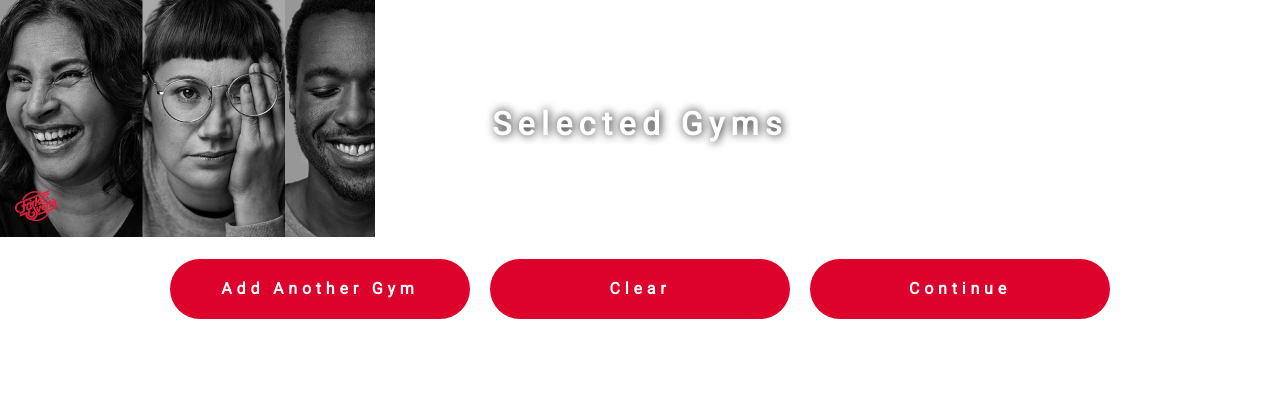
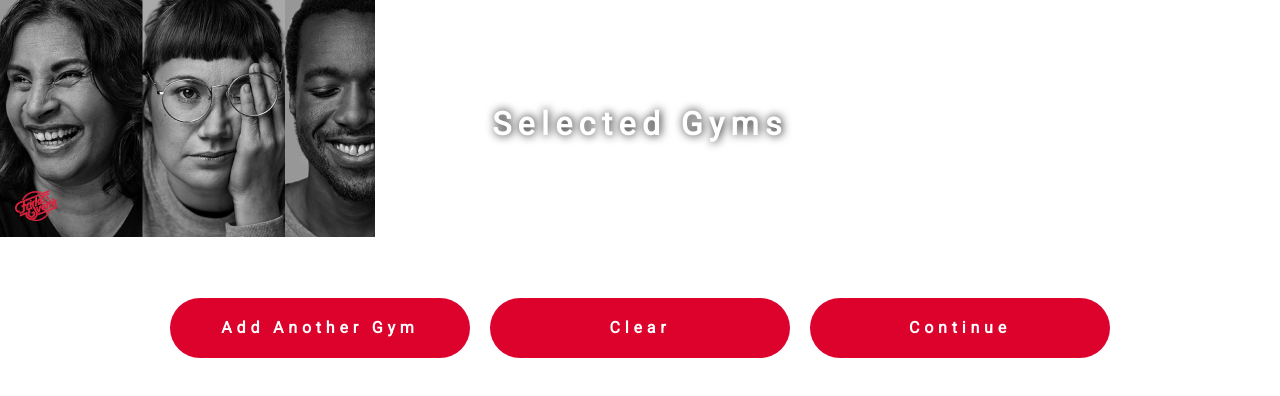
Before and after one commit to 86Hydrant/GymApp, a React (Create React App) app: page /selectedGym in a window 1280 px wide. Shown: the top 396 px of the page. Built offline with nearby package versions, Linux system fonts and the light colour scheme.

Commit message:
all the containers made till calendar

```diff
--- a/src/components/Buttons/MediumRoundedButton/MediumRoundedButton.js
+++ b/src/components/Buttons/MediumRoundedButton/MediumRoundedButton.js
@@ -1,15 +1,16 @@
 import React from 'react';
+import { Link } from 'react-router-dom';
 import classes from './MediumRoundedButton.module.css';
 
 const MediumRoundedButton = props => {
   return (
-    <a
+    <Link
       className={classes.mediumButtonStyling}
       aria-label={props.ariaLabel}
-      href='/'
+      to={props.to}
     >
       {props.day}
-    </a>
+    </Link>
   );
 };
 
--- a/src/components/GymList/GymCard/GymCard.js
+++ b/src/components/GymList/GymCard/GymCard.js
@@ -3,13 +3,15 @@ import classes from './GymCard.module.css';
 import { Link } from 'react-router-dom';
 
 const GymCard = props => {
+  const previousGymName = props.selectedGymName;
   const gymName = props.gymName;
+
   return (
     <Link
       className={classes.gymNameStyling}
       to='/selectedGym'
       onClick={() => {
-        props.setSelectedGymName(gymName);
+        props.setSelectedGymName([previousGymName, gymName]);
         props.toggleGymState();
       }}
     >
--- /dev/null
+++ b/src/containers/CalendarPick/CalendarPick.js
@@ -0,0 +1,15 @@
+import React from 'react';
+import Header from '../../components/Header/Header';
+import Auxiliary from '../../hoc/Auxiliary';
+import Calendar from '../../components/Calendar/Calendar';
+
+const CalendarPick = props => {
+  return (
+    <Auxiliary>
+      <Header heading={'Calendar'} />
+      <Calendar />
+    </Auxiliary>
+  );
+};
+
+export default CalendarPick;
--- a/src/containers/Layout/Layout.js
+++ b/src/containers/Layout/Layout.js
@@ -1,6 +1,6 @@
 import React, { useState } from 'react';
 import { Route, Switch } from 'react-router-dom';
-import Calendar from '../../components/Calendar/Calendar';
+import CalendarPick from '../CalendarPick/CalendarPick';
 import SelectedGym from '../SelectedGym/SelectedGym';
 import PickAGym from '../PickAGym/PickAGym';
 import classes from './Layout.module.css';
@@ -21,8 +21,12 @@ const Layout = props => {
             />
           )}
         />
-        <Route path='/selectedGym' exact component={SelectedGym} />
-        <Route path='/calendar' exact component={Calendar} />
+        <Route
+          path='/selectedGym'
+          exact
+          render={() => <SelectedGym selectedGymName={selectedGymName} />}
+        />
+        <Route path='/calendar' exact component={CalendarPick} />
         {/* <Route path='/activities' exact component={Activities} /> */}
       </Switch>
     </main>
--- a/src/containers/Layout/Layout.module.css
+++ b/src/containers/Layout/Layout.module.css
@@ -17,9 +17,3 @@
   margin-top: 4px;
   font-size: 24px;
 }
-
-h2 {
-  letter-spacing: 0.4rem;
-  font-weight: bold;
-  color: #dd022c;
-}
--- a/src/containers/SelectedGym/SelectedGym.js
+++ b/src/containers/SelectedGym/SelectedGym.js
@@ -2,14 +2,16 @@ import React from 'react';
 import Header from '../../components/Header/Header';
 import LargeRoundedButton from '../../components/Buttons/LargeRoundedButton/LargeRoundedButton';
 import Auxiliary from '../../hoc/Auxiliary';
+import classes from './SelectedGym.module.css';
 
 const SelectedGym = props => {
   return (
     <Auxiliary>
       <Header heading={'Selected Gyms'} />
-      <LargeRoundedButton name={'Add Another Gym'} to={''} />
+      <h3 className={classes.gymNameStyling}>{props.selectedGymName}</h3>
+      <LargeRoundedButton name={'Add Another Gym'} to={'/'} />
       <LargeRoundedButton name={'Clear'} to={''} />
-      <LargeRoundedButton name={'Continue'} to={''} />
+      <LargeRoundedButton name={'Continue'} to={'/calendar'} />
     </Auxiliary>
   );
 };
--- /dev/null
+++ b/src/containers/SelectedGym/SelectedGym.module.css
@@ -0,0 +1,16 @@
+.gymNameStyling {
+  color: #dd022c;
+  background-color: white;
+  font-weight: bold;
+  letter-spacing: 0.3rem;
+  text-align: center;
+  padding: 5px;
+  margin-bottom: 10px;
+  width: 100%;
+}
+
+h2 {
+  letter-spacing: 0.4rem;
+  font-weight: bold;
+  color: #dd022c;
+}
```
